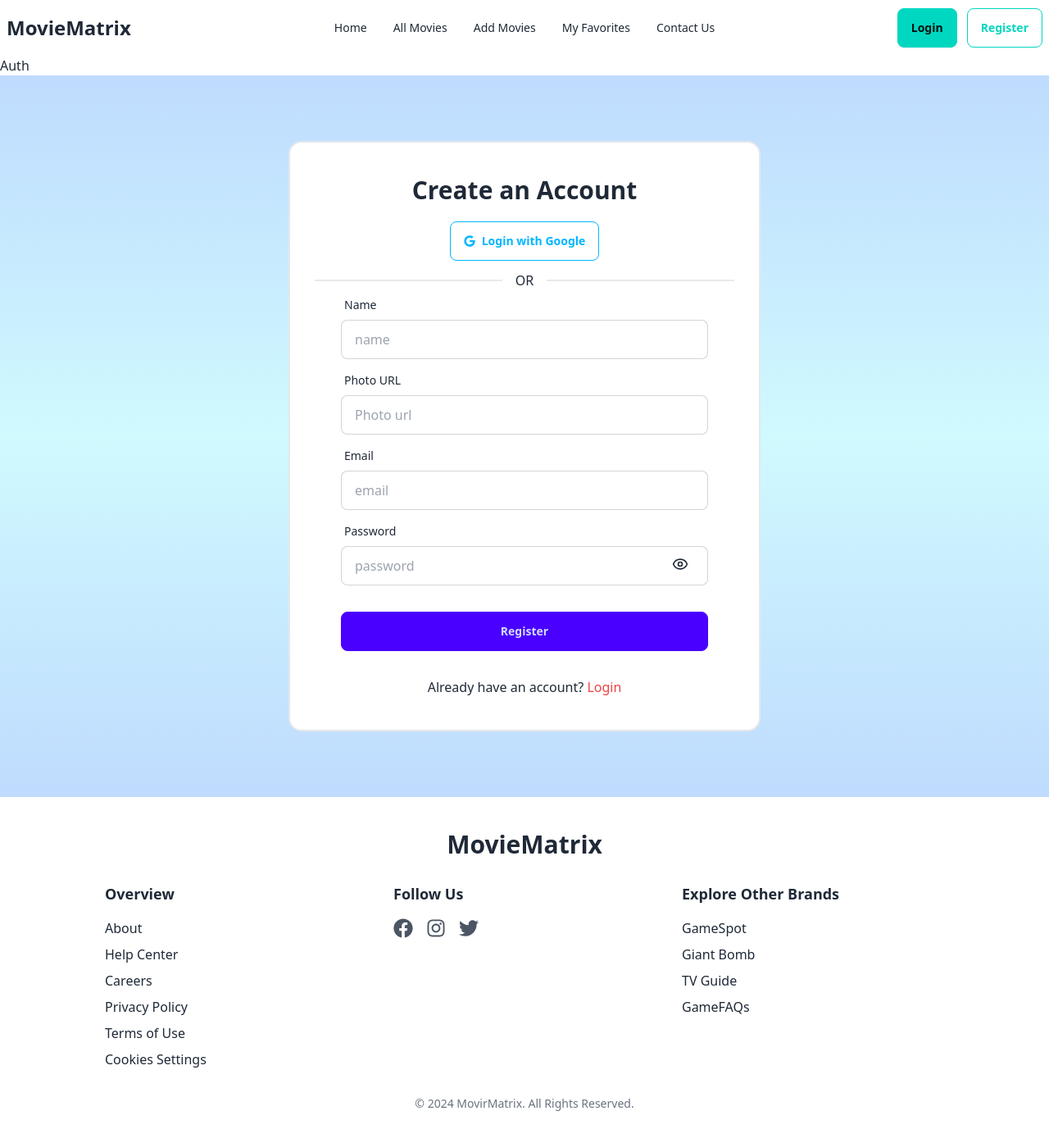
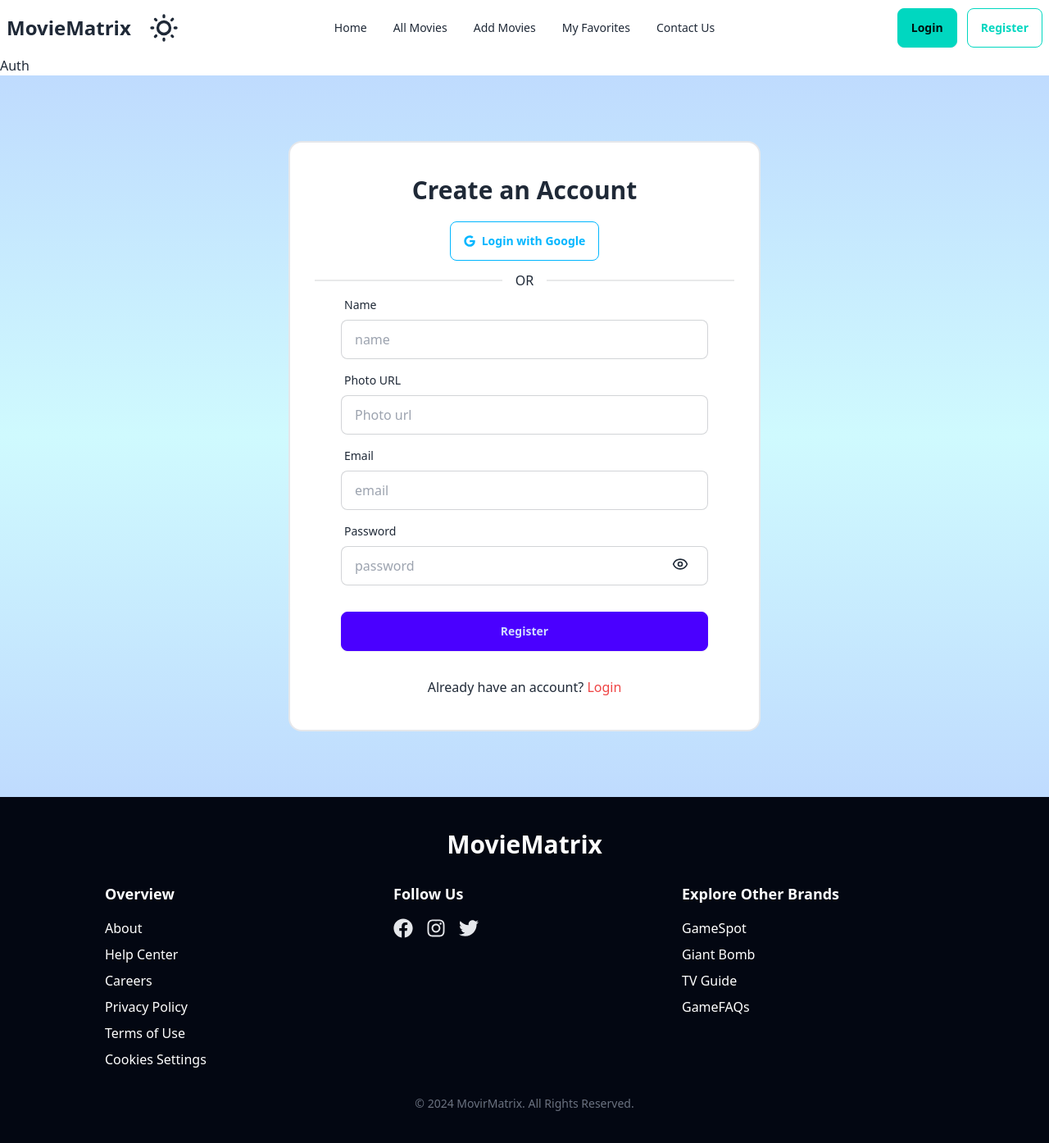
Before and after one commit to AkashPaul923/MovieMatrix-Clint, a React (Vite) app: page /auth/register in a window 1280 px wide. Shown: the whole page at 82% size. Built offline with nearby package versions, Linux system fonts and the light colour scheme; no server answers.

Commit message:
theme toggle

```diff
--- a/src/Components/FAQSection.jsx
+++ b/src/Components/FAQSection.jsx
@@ -35,19 +35,22 @@ const FAQSection = () => {
   ];
 
   return (
-    <div className="bg-gray-900 text-white py-12 px-6">
+    <div className=" py-12 px-6">
       <div className="max-w-4xl mx-auto">
         <h2 className="text-3xl font-bold mb-6 text-center">
           Frequently Asked Questions
         </h2>
         <div className="space-y-4">
           {faqs.map((faq, index) => (
-            <details key={index} className="bg-black rounded-md">
-              <summary className="cursor-pointer p-4 font-medium">
-                {faq.question}
-              </summary>
-              <div className="px-4 pb-4 text-gray-300">{faq.answer}</div>
-            </details>
+            <div className="collapse collapse-arrow bg-base-200">
+            <input type="radio" name="my-accordion-2" />
+            <div className="collapse-title text-xl font-medium">
+              {faq.question}
+            </div>
+            <div className="collapse-content">
+              <p>{faq.answer}</p>
+            </div>
+          </div>
           ))}
         </div>
       </div>
--- a/src/Components/FearuresSection.jsx
+++ b/src/Components/FearuresSection.jsx
@@ -1,4 +1,4 @@
-import React from "react";
+
 import { AiOutlineEye, AiOutlineHeart, AiOutlineStar } from "react-icons/ai";
 import { FiBookOpen } from "react-icons/fi";
 import { BsGrid3X3 } from "react-icons/bs";
@@ -39,18 +39,18 @@ const FeaturesSection = () => {
   ];
 
   return (
-    <div className="bg-gray-900 text-white py-12 px-6">
+    <div className=" py-12 px-6">
       <div className="max-w-6xl mx-auto">
         <h2 className="text-3xl font-bold text-center mb-8">MovieMatrix Features</h2>
         <div className="grid grid-cols-1 sm:grid-cols-2 lg:grid-cols-3 gap-6">
           {features.map((feature, index) => (
             <div
               key={index}
-              className="flex flex-col items-center bg-gray-800 rounded-lg p-6 text-center hover:bg-gray-700 transition"
+              className="flex flex-col items-center  rounded-lg p-6 text-center border-2 transition"
             >
               <div className="text-red-500 mb-4">{feature.icon}</div>
               <h3 className="font-semibold text-lg mb-2">{feature.title}</h3>
-              <p className="text-gray-400">{feature.description}</p>
+              <p className="">{feature.description}</p>
             </div>
           ))}
         </div>
--- a/src/Components/Footer.jsx
+++ b/src/Components/Footer.jsx
@@ -3,7 +3,7 @@ import { FaFacebook, FaInstagram, FaTwitter } from 'react-icons/fa';
 
 const Footer = () => {
   return (
-    <footer className=" py-10">
+    <footer className="bg-gray-950 text-white py-10">
         <h1 className="text-3xl font-bold text-center mb-7">MovieMatrix</h1>
       <div className="max-w-5xl mx-auto grid grid-cols-1 md:grid-cols-3 gap-8 text-center md:text-left">
         {/* Overview Section */}
@@ -23,13 +23,13 @@ const Footer = () => {
         <div>
           <h2 className="font-bold text-lg mb-4">Follow Us</h2>
           <div className="flex justify-center md:justify-start space-x-4">
-            <a href="#facebook" className="text-gray-600 hover:text-gray-900">
+            <a href="#facebook" className="text-gray-200 hover:text-gray-500">
               <FaFacebook size={24} />
             </a>
-            <a href="#instagram" className="text-gray-600 hover:text-gray-900">
+            <a href="#instagram" className="text-gray-200 hover:text-gray-500">
               <FaInstagram size={24} />
             </a>
-            <a href="#twitter" className="text-gray-600 hover:text-gray-900">
+            <a href="#twitter" className="text-gray-200 hover:text-gray-500">
               <FaTwitter size={24} />
             </a>
           </div>
--- a/src/Components/Navbar.jsx
+++ b/src/Components/Navbar.jsx
@@ -1,6 +1,7 @@
 import { useContext } from "react";
 import { Link, NavLink } from "react-router-dom";
 import { AuthContext } from "../Auth/AuthProvider";
+import Theme from "./Theme";
 
 
 const Navbar = () => {
@@ -49,7 +50,8 @@ const Navbar = () => {
               }
             </ul>
           </div>
-          <p className="text-base md:text-2xl font-bold">MovieMatrix</p>
+          <p className="text-base md:text-2xl mr-5 font-bold">MovieMatrix</p>
+          <Theme></Theme>
         </div>
         <div className="navbar-center hidden lg:flex">
           <ul className="menu menu-horizontal px-1">
@@ -61,8 +63,10 @@ const Navbar = () => {
         <div className="navbar-end">
           {
             user && <div className="flex justify-center items-center gap-2">
-                <p>{user.displayName}</p>
-                <img className="h-10 w-10 rounded-full object-cover" src={user.photoURL} alt="" />
+                <div className="tooltip hover:tooltip-open tooltip-left" data-tip={user.displayName}>
+                  <img className="h-10 w-10 rounded-full object-cover" src={user.photoURL} alt="" />
+                </div>
+
               </div>
           }
           {
--- /dev/null
+++ b/src/Components/Theme.jsx
@@ -0,0 +1,43 @@
+import { useEffect, useState } from "react";
+
+const Theme = () => {
+  const [theme, setTheme] = useState(localStorage.getItem("theme") || "light");
+
+  useEffect(() => {
+    document.documentElement.setAttribute("data-theme", theme);
+    localStorage.setItem("theme", theme); // Save the theme preference
+  }, [theme]);
+
+  const toggleTheme = () => {
+    setTheme(theme === "light" ? "dark" : "light");
+  };
+  // onChange={toggleTheme} checked={theme === "dark"}
+  return (
+    <div className="flex items-center">
+      <label className="swap swap-rotate">
+        {/* this hidden checkbox controls the state */}
+        <input type="checkbox" onChange={toggleTheme} className="theme-controller" value="synthwave" />
+
+        {/* sun icon */}
+        <svg
+          className="swap-off h-10 w-10 fill-current"
+          xmlns="http://www.w3.org/2000/svg"
+          viewBox="0 0 24 24"
+        >
+          <path d="M5.64,17l-.71.71a1,1,0,0,0,0,1.41,1,1,0,0,0,1.41,0l.71-.71A1,1,0,0,0,5.64,17ZM5,12a1,1,0,0,0-1-1H3a1,1,0,0,0,0,2H4A1,1,0,0,0,5,12Zm7-7a1,1,0,0,0,1-1V3a1,1,0,0,0-2,0V4A1,1,0,0,0,12,5ZM5.64,7.05a1,1,0,0,0,.7.29,1,1,0,0,0,.71-.29,1,1,0,0,0,0-1.41l-.71-.71A1,1,0,0,0,4.93,6.34Zm12,.29a1,1,0,0,0,.7-.29l.71-.71a1,1,0,1,0-1.41-1.41L17,5.64a1,1,0,0,0,0,1.41A1,1,0,0,0,17.66,7.34ZM21,11H20a1,1,0,0,0,0,2h1a1,1,0,0,0,0-2Zm-9,8a1,1,0,0,0-1,1v1a1,1,0,0,0,2,0V20A1,1,0,0,0,12,19ZM18.36,17A1,1,0,0,0,17,18.36l.71.71a1,1,0,0,0,1.41,0,1,1,0,0,0,0-1.41ZM12,6.5A5.5,5.5,0,1,0,17.5,12,5.51,5.51,0,0,0,12,6.5Zm0,9A3.5,3.5,0,1,1,15.5,12,3.5,3.5,0,0,1,12,15.5Z" />
+        </svg>
+
+        {/* moon icon */}
+        <svg
+          className="swap-on h-10 w-10 fill-current"
+          xmlns="http://www.w3.org/2000/svg"
+          viewBox="0 0 24 24"
+        >
+          <path d="M21.64,13a1,1,0,0,0-1.05-.14,8.05,8.05,0,0,1-3.37.73A8.15,8.15,0,0,1,9.08,5.49a8.59,8.59,0,0,1,.25-2A1,1,0,0,0,8,2.36,10.14,10.14,0,1,0,22,14.05,1,1,0,0,0,21.64,13Zm-9.5,6.69A8.14,8.14,0,0,1,7.08,5.22v.27A10.15,10.15,0,0,0,17.22,15.63a9.79,9.79,0,0,0,2.1-.22A8.11,8.11,0,0,1,12.14,19.73Z" />
+        </svg>
+      </label>
+    </div>
+  );
+};
+
+export default Theme;
--- a/src/Layout/AllMovies.jsx
+++ b/src/Layout/AllMovies.jsx
@@ -4,10 +4,10 @@ import MovieCard from "../Components/MovieCard";
 
 const AllMovies = () => {
     const movies = useLoaderData()
-    console.log(movies);
+    // console.log(movies);
     return (
-        <div className="px-5 lg:px-0">
-            All Movies
+        <div className="px-5 lg:px-0 my-20">
+            <p className="text-center text-3xl font-bold mb-8">All Movies ({movies.length})</p>
             <div className="max-w-6xl mx-auto grid grid-cols-1 md:grid-cols-2 lg:grid-cols-3 gap-6 md:gap-10">
                 {
                     movies.map(movie => <MovieCard key={movie._id} movie={movie}></MovieCard>)
--- a/src/Layout/Home.jsx
+++ b/src/Layout/Home.jsx
@@ -2,6 +2,7 @@ import Banner from "../Components/Banner";
 import FAQSection from "../Components/FAQSection";
 import FeaturesSection from "../Components/FearuresSection";
 import FeaturedMovie from "../Components/FeaturedMovie";
+// import Theme from "../Components/Theme";
 
 
 const Home = () => {
@@ -9,8 +10,8 @@ const Home = () => {
         <div>
             <Banner></Banner>
             <FeaturedMovie></FeaturedMovie>
+            <FeaturesSection></FeaturesSection>
             <FAQSection></FAQSection>
-            <FeaturesSection></FeaturesSection>
         </div>
     );
 };
--- a/src/Layout/MovieDetail.jsx
+++ b/src/Layout/MovieDetail.jsx
@@ -2,6 +2,7 @@ import { useContext } from "react";
 import { Link, useLoaderData, useNavigate } from "react-router-dom";
 import Swal from 'sweetalert2'
 import { AuthContext } from "../Auth/AuthProvider";
+import { FaStar } from "react-icons/fa";
 
 const MovieDetail = () => {
     const {user} = useContext( AuthContext )
@@ -64,7 +65,7 @@ const MovieDetail = () => {
     }
     return (
         <div className="py-24">
-            <div className="max-w-5xl mx-auto gap-10 grid grid-cols-1 md:grid-cols-12 p-5 lg:p-10 border border-red-500">
+            <div className="max-w-5xl mx-auto gap-10 grid grid-cols-1 md:grid-cols-12 p-5 lg:p-10">
                 <div className="col-span-4">
                     <img className=" w-full h-full object-cover rounded-xl" src={poster} alt="" />
                 </div>
@@ -74,11 +75,11 @@ const MovieDetail = () => {
                     <p className="text-lg font-semibold">Genre: {genre}</p>
                     <p className="text-lg font-semibold">Release: {year}</p>
                     <p className="text-lg font-semibold">Duration: {duration} minutes</p>
-                    <p className="text-lg font-semibold">Rating: {rating}/5</p>
+                    <p className="text-lg font-semibold flex items-center gap-1">Rating: <FaStar className="text-yellow-500"></FaStar>{rating}/5</p>
                     <div>
-                        <button onClick={()=>handleDelete(_id)} className="btn mr-12">Delete</button>
-                        <Link to={`/updatemovies/${_id}`} className="btn mr-12">Update</Link>
-                        <button onClick={handleAddFavorite} className="btn">Add favorite</button>
+                        <button onClick={()=>handleDelete(_id)} className="btn btn-outline btn-secondary mr-12">Delete</button>
+                        <Link to={`/updatemovies/${_id}`} className="btn btn-outline btn-secondary mr-12">Update</Link>
+                        <button onClick={handleAddFavorite} className="btn btn-outline btn-secondary">Add favorite</button>
                     </div>
                 </div>
             </div>
--- a/tailwind.config.js
+++ b/tailwind.config.js
@@ -11,7 +11,7 @@ export default {
     require('daisyui'),
   ],
   daisyui:{
-    themes:["light"]
+    themes:["light", "dark"]
   },
 
 }
```
